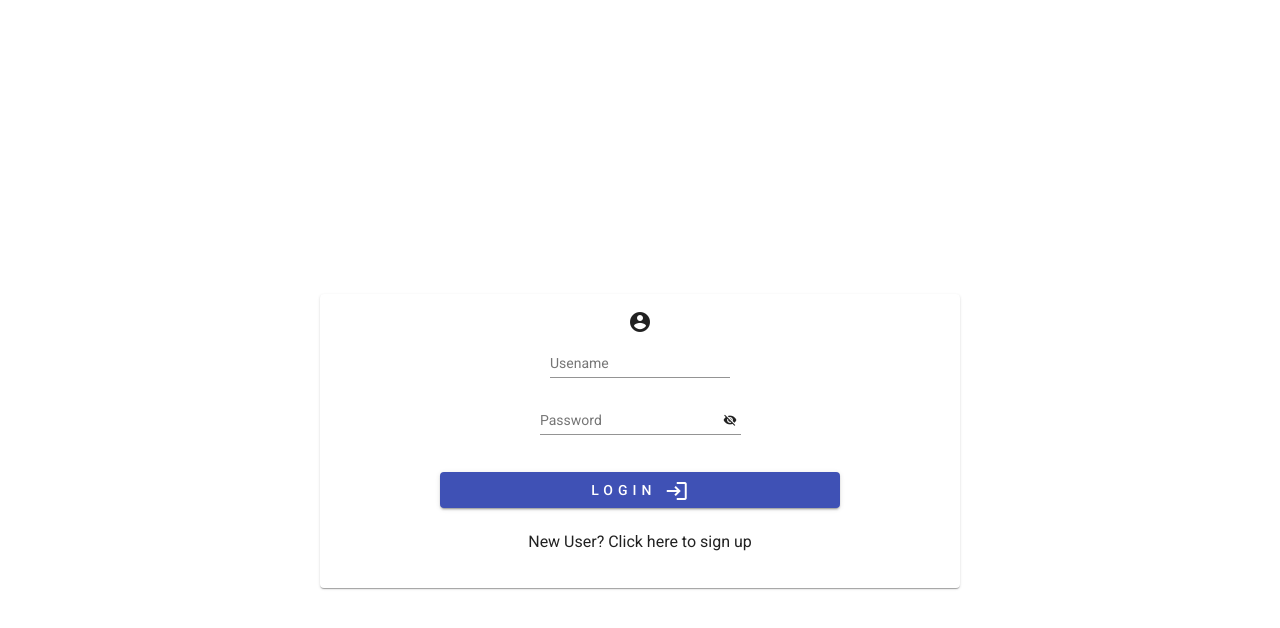
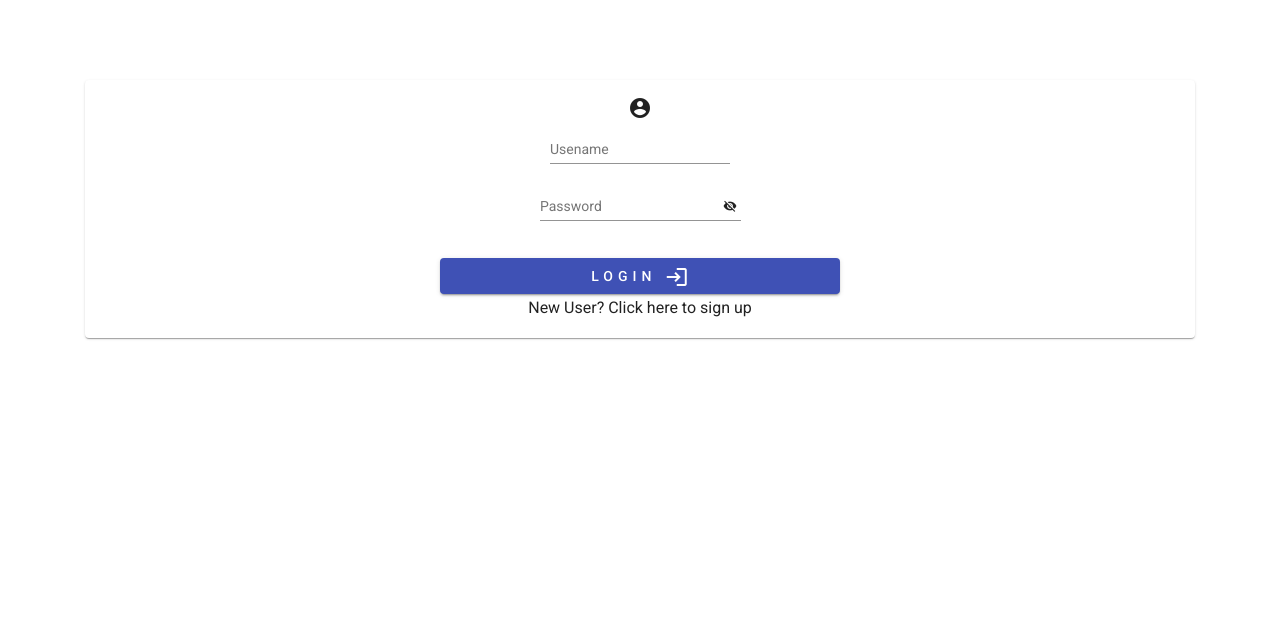
Before and after one commit to alexsoe28/MeanStack-Group14-CapstoneProject, an Angular app in the folder FrontEnd/Online-Groceries-frontend/: page /user/login in a window 1280 px wide. Shown: the top 628 px of the page. Built offline with nearby package versions, Linux system fonts and the light colour scheme.

Commit message:
Login page styling changes

```diff
--- a/FrontEnd/Online-Groceries-frontend/src/app/userlogin/userlogin.component.html
+++ b/FrontEnd/Online-Groceries-frontend/src/app/userlogin/userlogin.component.html
@@ -1,4 +1,5 @@
-<div class="login justify-content-center">
+<div class="login">
+    <div class="container justify-content-center">
     <mat-card>
         <!-- (ngSubmit)="loginUser(loginRef.value)" -->
         <form #loginRef="ngForm" (ngSubmit)="loginUser()">
@@ -17,9 +18,10 @@
                 </button>
             </mat-form-field>
             <br/><br/>
-            <div class="row justify-content-center"><button mat-raised-button color="primary" type="submit">Login <mat-icon aria-hidden="false" aria-label="Login">login</mat-icon></button></div>
+            <button mat-raised-button color="primary" type="submit">Login <mat-icon aria-hidden="false" aria-label="Login">login</mat-icon></button>
             <br/>
         </form>
-        <div class="row justify-content-center"><h3>New User? <a [routerLink]="" (click)="signupRedirect()">Click here </a>to sign up</h3></div>
+        <h3>New User? <a [routerLink]="" (click)="signupRedirect()">Click here </a>to sign up</h3>
     </mat-card>
+    </div>
 </div>
--- a/FrontEnd/Online-Groceries-frontend/src/styles.css
+++ b/FrontEnd/Online-Groceries-frontend/src/styles.css
@@ -17,7 +17,7 @@ form textarea {
   justify-content: center;
   border: none;
   padding: 20px;
-  width: 300px;
+  width: fit-content;
   margin-bottom: 20px;
   font-size: 18px;
   background-color: rgb(230, 230, 230);
@@ -26,7 +26,7 @@ form textarea {
   align-content: center;
 }
 
-.login {
+/* .login {
   margin: auto;
   width: fit-content;
   top: 100%;
@@ -34,7 +34,7 @@ form textarea {
   transform: translate(0, 100%);
   text-align: center;
   display: block;
-}
+} */
 .signup {
   margin: auto;
   width: fit-content;
@@ -45,12 +45,13 @@ form textarea {
   display: block;
 }
 .login {
-  margin: auto;
-  width: 50%;
-  top: 100%;
-  transform: translate(0, 100%);
+  margin-top: 80px;
   text-align: center;
-  display: block;
+  justify-content: center;
+}
+.login.container {
+  width: fit-content;
+  display: inline-block;
 }
 .main {
   margin: auto;
```
